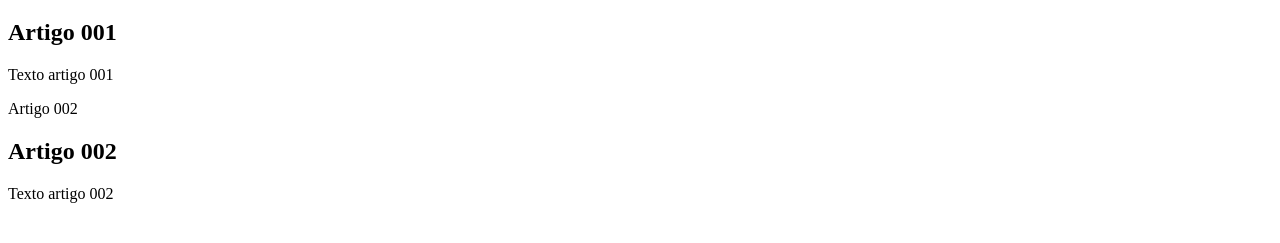
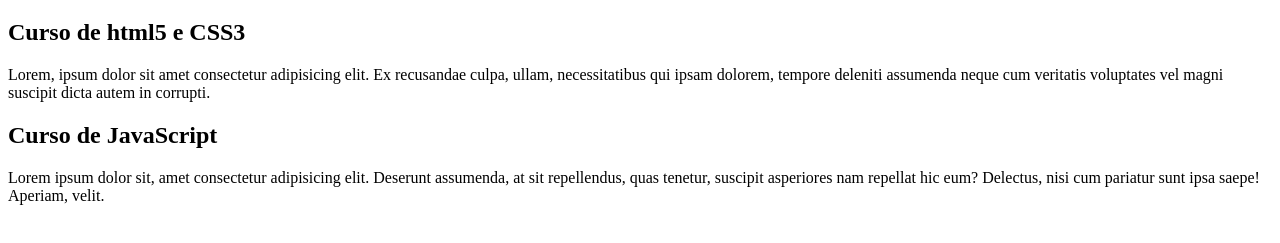
Before and after one commit to PriscillaAguilar/projeto-site, a plain HTML site: page index.html in a window 1280 px wide. Shown: the part 61-304 px from the top of the page. Drawn offline with Linux system fonts and the light colour scheme.

Commit message:
Update index.html

```diff
--- a/index.html
+++ b/index.html
@@ -13,11 +13,15 @@
            <h1>Titulo do site</h1>
        </header>
        <article>
-           <h2>Artigo 001</h2>
-           <p>Texto artigo 001</p>
-           <article>Artigo 002</article>
-           <h2>Artigo 002</h2>
-           <p>Texto artigo 002</p>
+           <h2>Curso de html5 e CSS3</h2>
+           <p>Lorem, ipsum dolor sit amet consectetur adipisicing elit. Ex recusandae culpa, ullam, necessitatibus
+            qui ipsam dolorem, tempore deleniti assumenda neque cum veritatis voluptates vel magni suscipit dicta
+            autem in corrupti.</p>
+           <article>
+           <h2>Curso de JavaScript</h2>
+           <p>Lorem ipsum dolor sit, amet consectetur adipisicing elit. Deserunt assumenda, at sit repellendus,
+            quas tenetur, suscipit asperiores nam repellat hic eum? Delectus, nisi cum pariatur sunt ipsa saepe!
+            Aperiam, velit.</p>
        </article>
    </main>
 </body>
```
